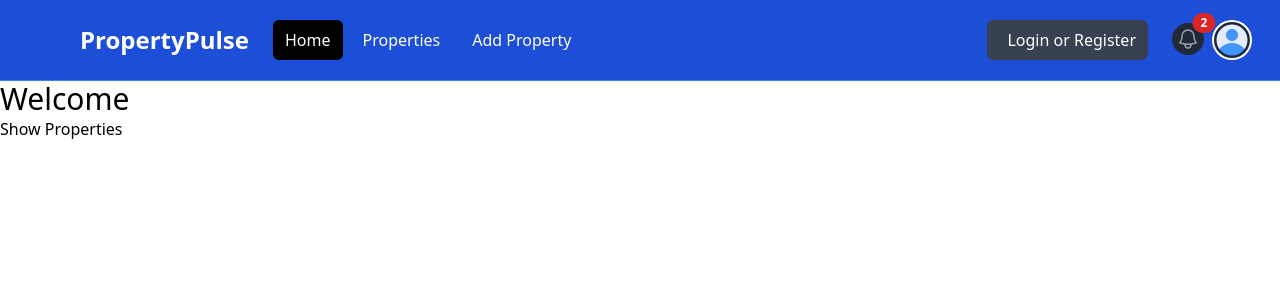
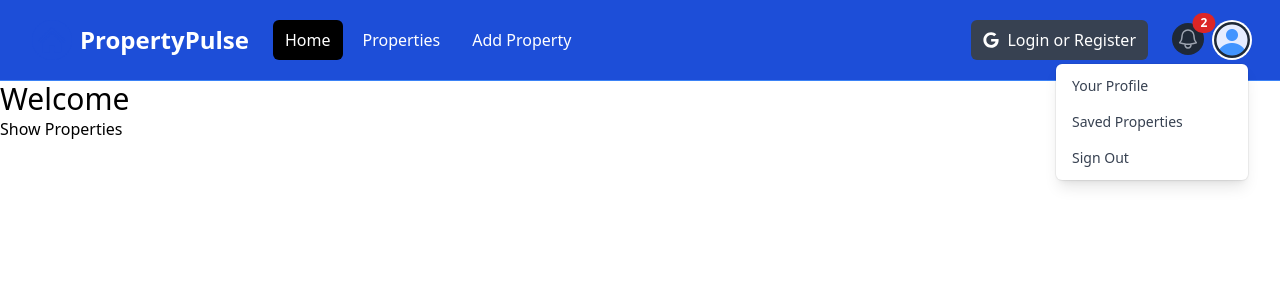
Before and after one commit to Epiq122/property-next, a Next.js app: page / in a window 1280 px wide. Both pictures are taken after a click on the button "Open user menu". Shown: the top 300 px of the page. Built offline with nearby package versions, Linux system fonts and the light colour scheme.

Commit message:
Added functionality to the nav to display the profile menu and the mibile when clicked

```diff
--- a/components/Navbar.jsx
+++ b/components/Navbar.jsx
@@ -1,8 +1,21 @@
+'use client';
+import { useState } from 'react';
 import Image from 'next/image';
-import logo from '@/assets/images/logo.png';
+import Link from 'next/link';
+import logo from '../assets/images/logo.png';
 import profileDefault from '../assets/images/profile.png';
+import { FaGoogle } from 'react-icons/fa';
 
 const Navbar = () => {
+  const [isMobileMenuOpen, setIsMobileMenuOpen] = useState(false);
+  const [isProfileMenuOpen, setIsProfileMenuOpen] = useState(false);
+  const toggleMobileMenu = () => {
+    setIsMobileMenuOpen(!isMobileMenuOpen);
+  };
+  const toggleProfileMenu = () => {
+    setIsProfileMenuOpen(!isProfileMenuOpen);
+  };
+
   return (
     <nav className='bg-blue-700 border-b border-blue-500'>
       <div className='mx-auto max-w-7xl px-2 sm:px-6 lg:px-8'>
@@ -15,6 +28,7 @@
               className='relative inline-flex items-center justify-center rounded-md p-2 text-gray-400 hover:bg-gray-700 hover:text-white focus:outline-none focus:ring-2 focus:ring-inset focus:ring-white'
               aria-controls='mobile-menu'
               aria-expanded='false'
+              onClick={toggleMobileMenu}
             >
               <span className='absolute -inset-0.5'></span>
               <span className='sr-only'>Open main menu</span>
@@ -37,34 +51,34 @@
 
           <div className='flex flex-1 items-center justify-center md:items-stretch md:justify-start'>
             {/* <!-- Logo --> */}
-            <a className='flex flex-shrink-0 items-center' href='/index.html'>
+            <Link className='flex flex-shrink-0 items-center' href='/'>
               <Image className='h-10 w-auto' src={logo} alt='PropertyPulse' />
 
               <span className='hidden md:block text-white text-2xl font-bold ml-2'>
                 PropertyPulse
               </span>
-            </a>
+            </Link>
             {/* <!-- Desktop Menu Hidden below md screens --> */}
             <div className='hidden md:ml-6 md:block'>
               <div className='flex space-x-2'>
-                <a
-                  href='/index.html'
+                <Link
+                  href='/'
                   className='text-white bg-black hover:bg-gray-900 hover:text-white rounded-md px-3 py-2'
                 >
                   Home
-                </a>
-                <a
-                  href='/properties.html'
+                </Link>
+                <Link
+                  href='/properties'
                   className='text-white hover:bg-gray-900 hover:text-white rounded-md px-3 py-2'
                 >
                   Properties
-                </a>
-                <a
-                  href='/add-property.html'
+                </Link>
+                <Link
+                  href='/properties/add'
                   className='text-white hover:bg-gray-900 hover:text-white rounded-md px-3 py-2'
                 >
                   Add Property
-                </a>
+                </Link>
               </div>
             </div>
           </div>
@@ -73,7 +87,7 @@
           <div className='hidden md:block md:ml-6'>
             <div className='flex items-center'>
               <button className='flex items-center text-white bg-gray-700 hover:bg-gray-900 hover:text-white rounded-md px-3 py-2'>
-                <i className='fa-brands fa-google text-white mr-2'></i>
+                <FaGoogle className='text-white mr-2' />
                 <span>Login or Register</span>
               </button>
             </div>
@@ -81,7 +95,7 @@
 
           {/* <!-- Right Side Menu (Logged In) --> */}
           <div className='absolute inset-y-0 right-0 flex items-center pr-2 md:static md:inset-auto md:ml-6 md:pr-0'>
-            <a href='messages.html' className='relative group'>
+            <Link href='/messages' className='relative group'>
               <button
                 type='button'
                 className='relative rounded-full bg-gray-800 p-1 text-gray-400 hover:text-white focus:outline-none focus:ring-2 focus:ring-white focus:ring-offset-2 focus:ring-offset-gray-800'
@@ -107,7 +121,7 @@
                 2
                 {/* <!-- Replace with the actual number of notifications --> */}
               </span>
-            </a>
+            </Link>
             {/* <!-- Profile dropdown button --> */}
             <div className='relative ml-3'>
               <div>
@@ -117,6 +131,7 @@
                   id='user-menu-button'
                   aria-expanded='false'
                   aria-haspopup='true'
+                  onClick={toggleProfileMenu}
                 >
                   <span className='absolute -inset-1.5'></span>
                   <span className='sr-only'>Open user menu</span>
@@ -129,74 +144,77 @@
               </div>
 
               {/* <!-- Profile dropdown --> */}
+              {isProfileMenuOpen && (
                 <div
                   id='user-menu'
-                className='hidden absolute right-0 z-10 mt-2 w-48 origin-top-right rounded-md bg-white py-1 shadow-lg ring-1 ring-black ring-opacity-5 focus:outline-none'
+                  className='absolute right-0 z-10 mt-2 w-48 origin-top-right rounded-md bg-white py-1 shadow-lg ring-1 ring-black ring-opacity-5 focus:outline-none'
                   role='menu'
                   aria-orientation='vertical'
                   aria-labelledby='user-menu-button'
                   tabIndex='-1'
                 >
-                <a
-                  href='/profile.html'
+                  <Link
+                    href='/profile'
                     className='block px-4 py-2 text-sm text-gray-700'
                     role='menuitem'
                     tabIndex='-1'
                     id='user-menu-item-0'
                   >
                     Your Profile
-                </a>
-                <a
-                  href='saved-properties.html'
+                  </Link>
+                  <Link
+                    href='/properties/saved'
                     className='block px-4 py-2 text-sm text-gray-700'
                     role='menuitem'
                     tabIndex='-1'
                     id='user-menu-item-2'
                   >
                     Saved Properties
-                </a>
-                <a
-                  href='#'
+                  </Link>
+                  <button
                     className='block px-4 py-2 text-sm text-gray-700'
                     role='menuitem'
                     tabIndex='-1'
                     id='user-menu-item-2'
                   >
                     Sign Out
-                </a>
+                  </button>
                 </div>
+              )}
             </div>
           </div>
         </div>
       </div>
 
       {/* <!-- Mobile menu, show/hide based on menu state. --> */}
-      <div className='hidden' id='mobile-menu'>
+      {isMobileMenuOpen && (
+        <div id='mobile-menu'>
           <div className='space-y-1 px-2 pb-3 pt-2'>
-          <a
-            href='/index.html'
+            <Link
+              href='/'
               className='bg-gray-900 text-white block rounded-md px-3 py-2 text-base font-medium'
             >
               Home
-          </a>
-          <a
-            href='/properties.html'
+            </Link>
+            <Link
+              href='/properties'
               className='text-gray-300 hover:bg-gray-700 hover:text-white block rounded-md px-3 py-2 text-base font-medium'
             >
               Properties
-          </a>
-          <a
-            href='/add-property.html'
+            </Link>
+            <Link
+              href='/propreties/add'
               className='text-gray-300 hover:bg-gray-700 hover:text-white block rounded-md px-3 py-2 text-base font-medium'
             >
               Add Property
-          </a>
+            </Link>
             <button className='flex items-center text-white bg-gray-700 hover:bg-gray-900 hover:text-white rounded-md px-3 py-2 my-4'>
-            <i className='fa-brands fa-google mr-2'></i>
+              <FaGoogle className='text-white mr-2' />
               <span>Login or Register</span>
             </button>
           </div>
         </div>
+      )}
     </nav>
   );
 };
```
Lines whose indentation alone changed are shown as unchanged.
